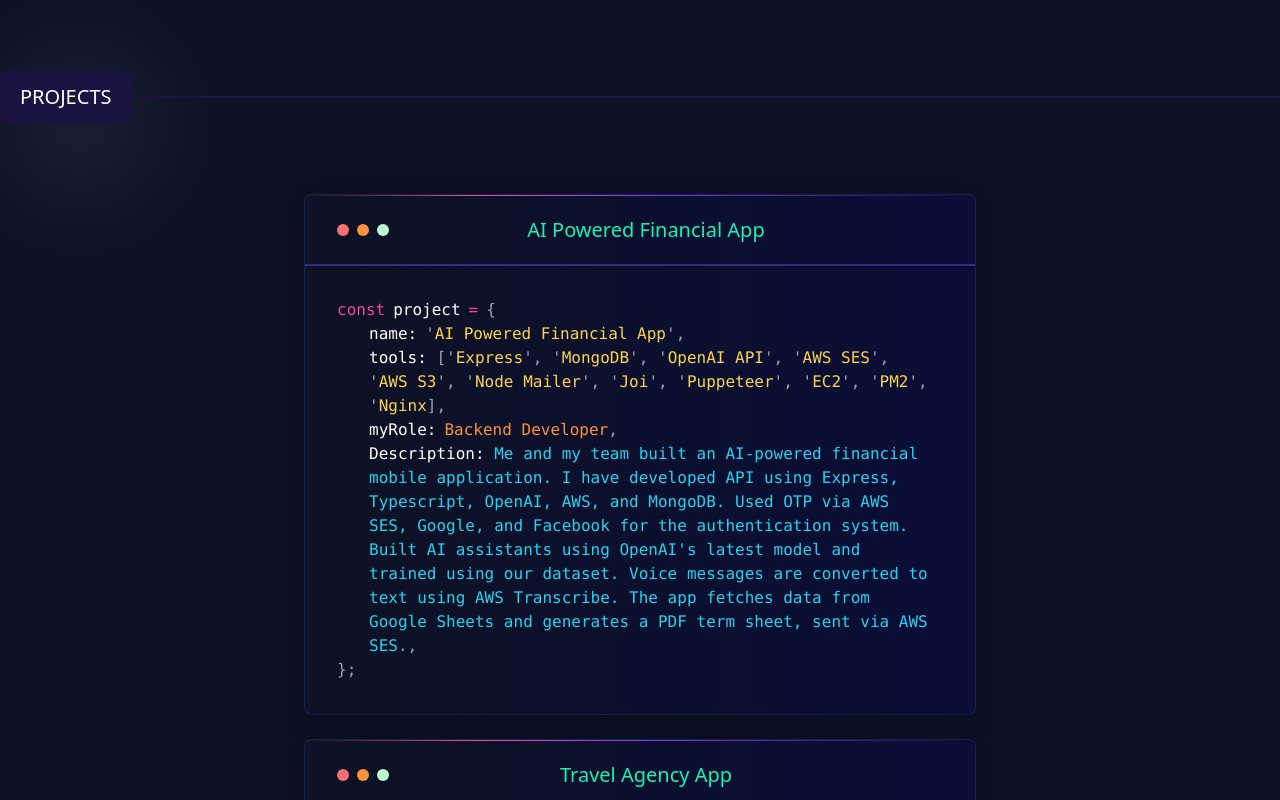
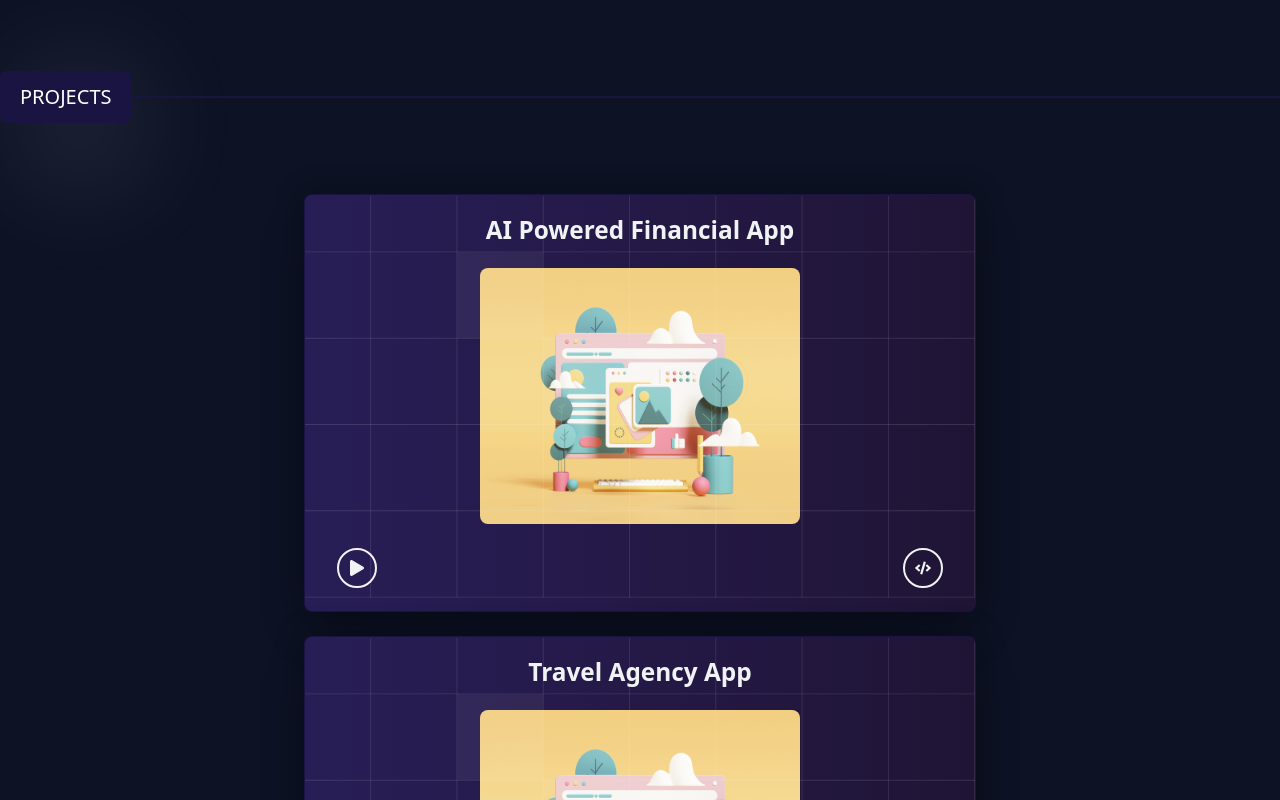
Before and after one commit to RyomenDev/UI-components, a React (Vite) app: page / in a window 1280 px wide. Shown: the top 800 px of the page. Built offline with nearby package versions, Linux system fonts and the light colour scheme; what react-easy-emoji would draw is missing.

Commit message:
card-display

```diff
--- a/src/components/Cards/Card2/card2.jsx
+++ b/src/components/Cards/Card2/card2.jsx
@@ -1,5 +1,6 @@
 import { projectsData } from "./projects-data.js";
-import ProjectCard from "./project-card";
+// import ProjectCard from "./project-card";
+import ProjectCard from "./single-project.jsx";
 
 const Projects = () => {
   return (
--- a/src/components/Cards/Card2/index.jsx
+++ b/src/components/Cards/Card2/index.jsx
@@ -8,6 +8,7 @@
     {/* <main className="min-h-screen relative mx-auto px-6 sm:px-12 lg:max-w-[70rem] xl:max-w-[76rem] 2xl:max-w-[92rem] text-white"> */}
     <main>
       <Card2 />
+      <Card2 />
       </main>
     </>
   );
--- a/src/components/Cards/Card2/project-card.jsx
+++ b/src/components/Cards/Card2/project-card.jsx
@@ -4,6 +4,7 @@
 
 function ProjectCard({ project }) {
   return (
+    <>
     <div className="from-[#0d1224] border-[#1b2c68a0] relative rounded-lg border bg-gradient-to-r to-[#0a0d37] w-full">
       <div className="flex flex-row">
         <div className="h-[1px] w-full bg-gradient-to-r from-transparent via-pink-500 to-violet-600"></div>
@@ -63,6 +64,7 @@
         </code>
       </div>
     </div>
+    </>
   );
 }
 
--- a/src/components/Cards/Card2/single-project.jsx
+++ b/src/components/Cards/Card2/single-project.jsx
@@ -1,10 +1,9 @@
-import Image from "next/image";
-import Link from "next/link";
+import React from "react";
 import { FaCode, FaPlay } from "react-icons/fa";
 import placeholder from "./placeholder.png";
 
 const SingleProject = ({ project }) => {
-  const { name, description, tags, code, demo, image, features } = project;
+  const { name, description, tags, code, demo, image } = project;
 
   return (
     <div className="group w-full h-fit flex flex-col items-center justify-center relative cursor-text overflow-hidden px-3 md:px-8 py-[1.4rem] bg-[linear-gradient(90deg,#281e57_0%,#201435_100%)] shadow-2xl rounded-lg border border-[#1a1443]">
@@ -168,43 +167,42 @@
           ></rect>
         </svg>
       </div>
-
       <div className="flex flex-col items-center justify-between w-full h-full">
         <h2 className="text-[#EFF3F4] not-italic font-semibold text-[1.525rem] leading-[110%] text-center capitalize">
           {name}
         </h2>
         <div className="p-6">
-          <Image
-            src={image ? image?.src : placeholder}
+          <img
+            src={image ? image : placeholder}
             alt={name}
-            width={1080}
-            height={720}
             className="w-80 h-64 transition-opacity duration-[0.7s] delay-[0.3s] rounded-lg group-hover:opacity-0"
           />
         </div>
         <div className="flex items-center justify-between w-full">
-          <Link
+          <a
             href={demo}
             target="_blank"
+            rel="noopener noreferrer"
             className="flex justify-center items-center w-10 h-10 rounded-full border-2 border-[#EFF3F4] text-[#EFF3F4] transition-all duration-300 hover:bg-[#231d4b] hover:text-violet-600 hover:border-[#0F0C41] hover:scale-110 decoration-clone cursor-pointer no-underline delay-[0.3s]"
           >
             <FaPlay />
-          </Link>
+          </a>
 
-          <Link
+          <a
             href={code}
             target="_blank"
-            className="flex justify-center items-center w-10 h-10 rounded-full border-2 border-[#EFF3F4] text-[#EFF3F4] transition-all duration-300 hover:bg-[#231d4b] hover:text-violet-600 hover:border-[#0F0C41] hover:scale-110 cursor-pointer no-underline  delay-[0.3s] group-hover:translate-x-[-140px]"
+            rel="noopener noreferrer"
+            className="flex justify-center items-center w-10 h-10 rounded-full border-2 border-[#EFF3F4] text-[#EFF3F4] transition-all duration-300 hover:bg-[#231d4b] hover:text-violet-600 hover:border-[#0F0C41] hover:scale-110 cursor-pointer no-underline delay-[0.3s] group-hover:translate-x-[-140px]"
           >
             <FaCode />
-          </Link>
+          </a>
         </div>
       </div>
       <p className="absolute w-[90%] md:w-[85%] md:min-h-[150px] translate-x-[-110%] transition-transform duration-[0.9s] p-6 leading-[110%] rounded-[0_20px_20px_0] left-0 top-0 bg-[#0f0b24]  text-[#EFF3F4] translate-y-[25%] md:translate-y-[50%] group-hover:translate-x-[-2%] text-xs md:text-sm">
         {description}
       </p>
       <div className="group-hover:translate-x-0 absolute w-[140px] text-[0.8rem] flex justify-center gap-2 flex-col translate-x-full transition-transform duration-[0.5s] delay-[0.3s] p-[0.825rem] rounded-[10px_0_0_10px] right-0 bottom-4 bg-[#0f0b24] text-[#EFF3F4]">
-        {tags.map((tag, id) => (
+        {tags?.map((tag, id) => (
           <span className="font-medium break-words text-xs" key={id}>
             {tag}
           </span>
```
